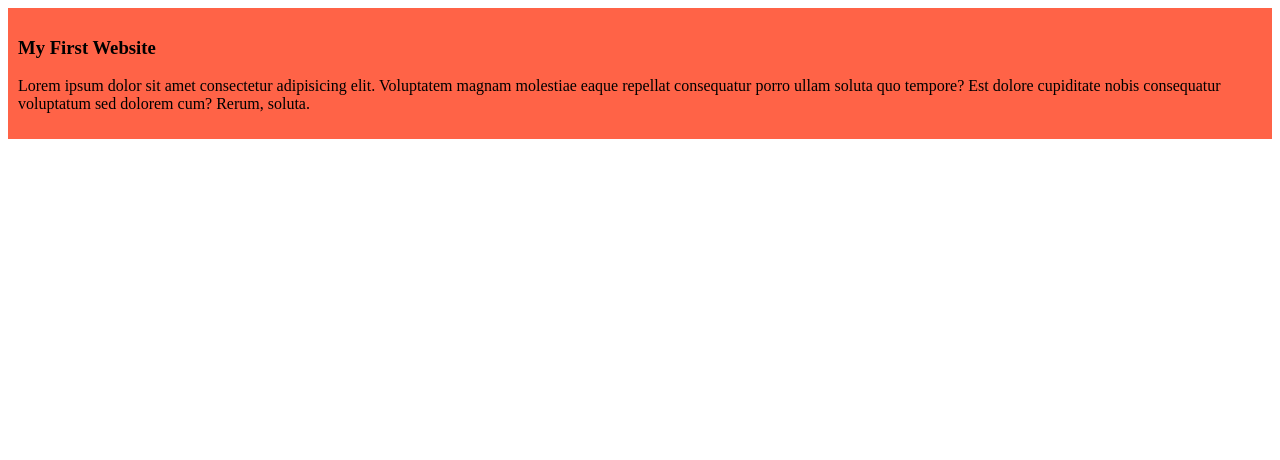
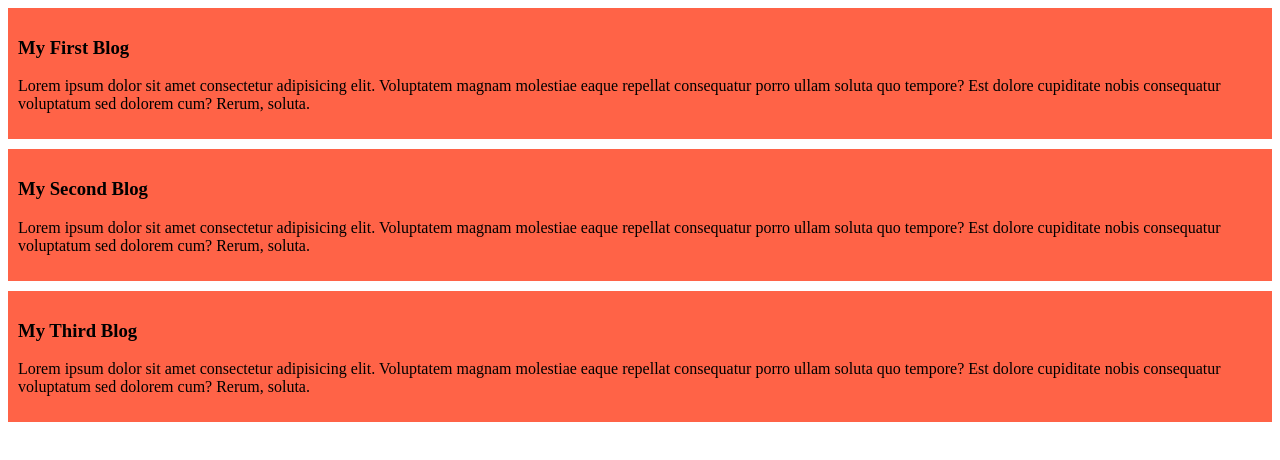
Before and after one commit to nayeem3D/my-simple-website, a plain HTML site: page index.html in a window 1280 px wide. Drawn offline with Linux system fonts and the light colour scheme.

Commit message:
added the second and third blog

```diff
--- a/index.html
+++ b/index.html
@@ -10,7 +10,19 @@
 
 <body>
   <div>
-    <h3>My First Website</h3>
+    <h3>My First Blog</h3>
+    <p>Lorem ipsum dolor sit amet consectetur adipisicing elit. Voluptatem magnam molestiae eaque repellat consequatur
+      porro ullam soluta quo tempore? Est dolore cupiditate nobis consequatur voluptatum sed dolorem cum? Rerum, soluta.
+    </p>
+  </div>
+  <div>
+    <h3>My Second Blog</h3>
+    <p>Lorem ipsum dolor sit amet consectetur adipisicing elit. Voluptatem magnam molestiae eaque repellat consequatur
+      porro ullam soluta quo tempore? Est dolore cupiditate nobis consequatur voluptatum sed dolorem cum? Rerum, soluta.
+    </p>
+  </div>
+  <div>
+    <h3>My Third Blog</h3>
     <p>Lorem ipsum dolor sit amet consectetur adipisicing elit. Voluptatem magnam molestiae eaque repellat consequatur
       porro ullam soluta quo tempore? Est dolore cupiditate nobis consequatur voluptatum sed dolorem cum? Rerum, soluta.
     </p>
--- a/styles/blog.css
+++ b/styles/blog.css
@@ -1,4 +1,5 @@
 div{
   background-color: tomato;
   padding: 10px;
+  margin-bottom: 10px;
 }
```
